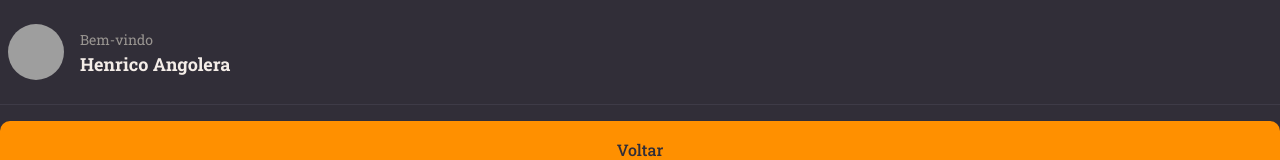
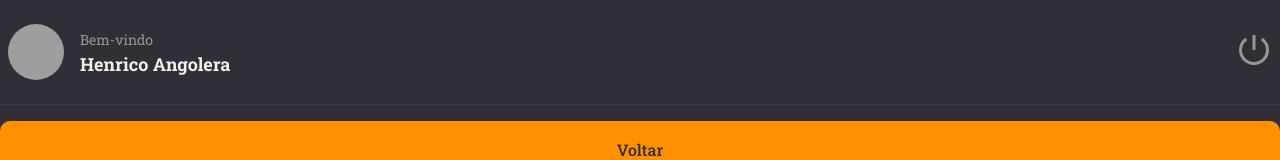
Before and after one commit to HenricoAngolera/rocketnotes, a React (Vite) app: page / in a window 1280 px wide. Shown: the top 160 px of the page. Built offline with nearby package versions, Linux system fonts and the light colour scheme; grey boxes are pictures that could not be loaded.

Commit message:
icons (react-icons)

```diff
--- a/package.json
+++ b/package.json
@@ -12,6 +12,7 @@
   "dependencies": {
     "react": "^18.2.0",
     "react-dom": "^18.2.0",
+    "react-icons": "^4.8.0",
     "styled-components": "^5.3.9"
   },
   "devDependencies": {
--- a/src/components/Header/index.jsx
+++ b/src/components/Header/index.jsx
@@ -1,4 +1,5 @@
-import { Container, Profile } from './styles';
+import { RiShutDownLine } from 'react-icons/ri';
+import { Container, Profile, Logout } from './styles';
 
 export function Header(){
   return(
@@ -14,6 +15,9 @@
           <strong>Henrico Angolera</strong>
         </div>
       </Profile>
+      <Logout>
+        <RiShutDownLine />
+      </Logout>
     </Container>
   )
 }
--- a/src/components/Header/styles.js
+++ b/src/components/Header/styles.js
@@ -44,3 +44,13 @@
     }
   }
 `;
+
+export const Logout = styled.button`
+  border: none;
+  background: none;
+
+  > svg {
+    color: ${({ theme }) => theme.COLORS.GRAY_100};
+    font-size: 36px;
+  }
+`;
```
Also changed, not shown: 1 other file (tests, documents, lock files or other folders).
